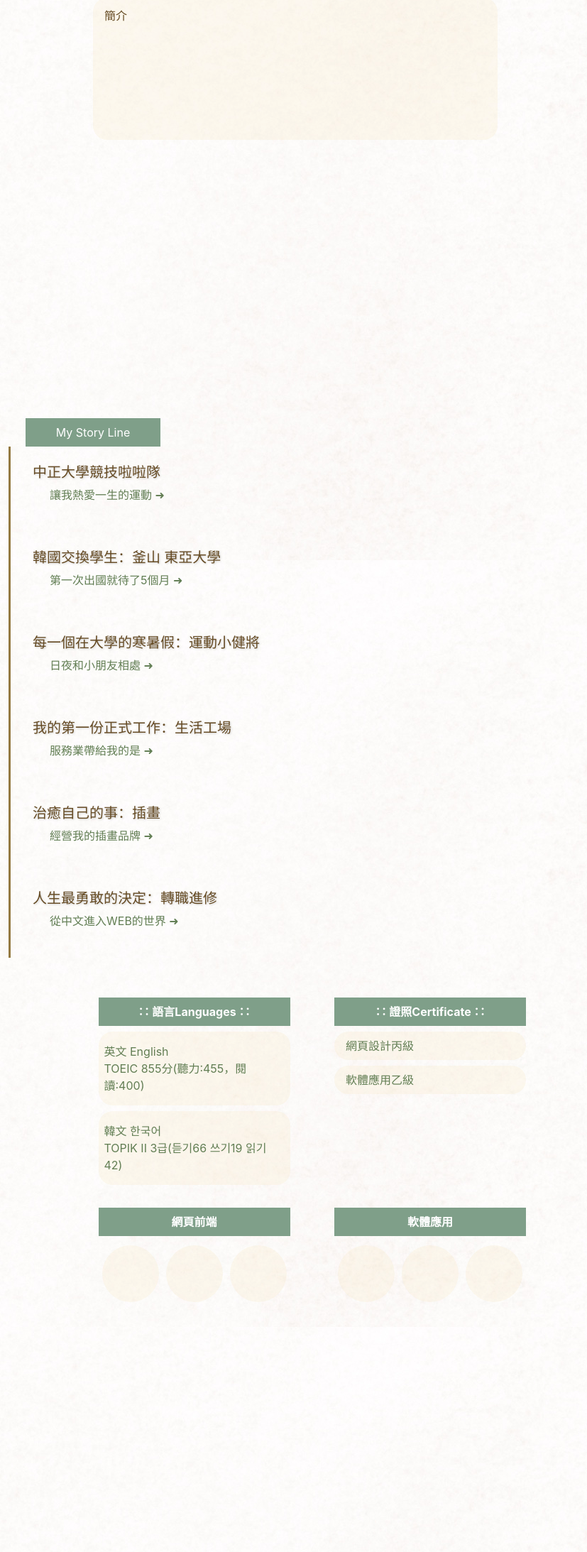
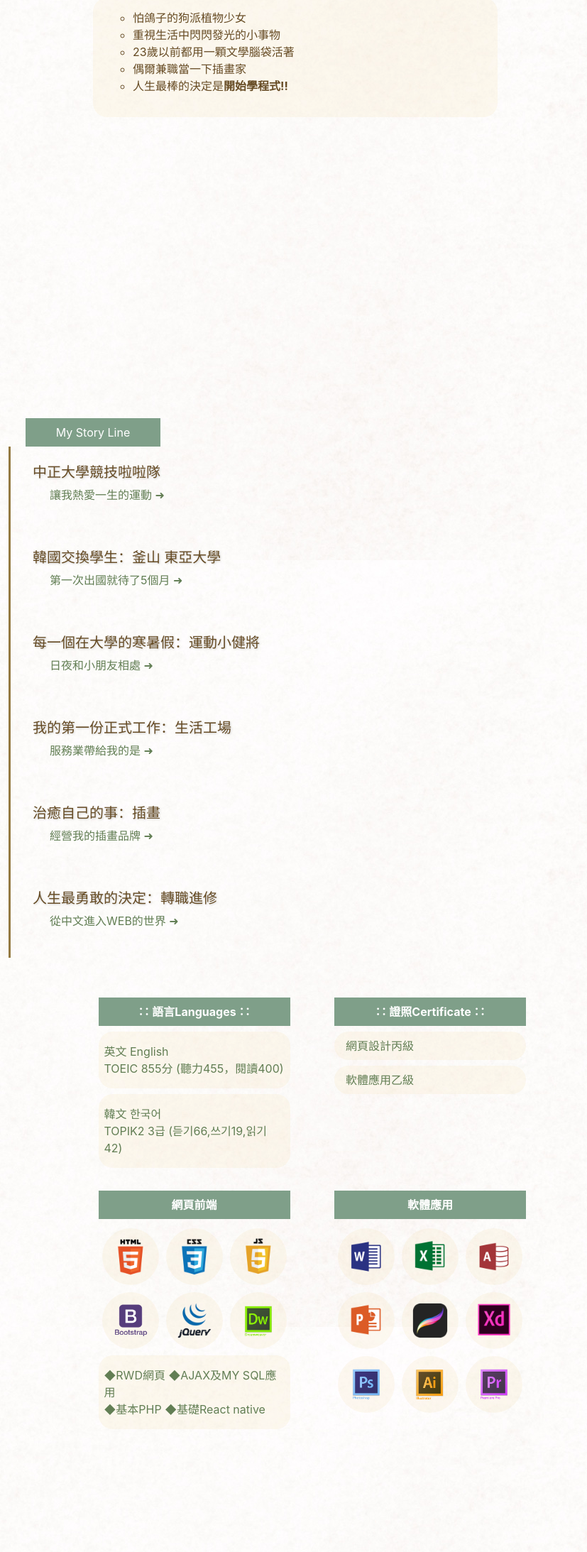
Before and after one commit to gras-chen/graschen, a plain HTML site: page index.html in a window 1280 px wide. Shown: the part 291-2477 px from the top of the page at 71% size, 224-1051 px from the left. Drawn offline with nearby package versions, Linux system fonts and the light colour scheme.

Commit message:
update index.html

```diff
--- a/css/custom.css
+++ b/css/custom.css
@@ -81,7 +81,6 @@ a{
   color: #fff;
   text-decoration: none;
 }
-
 .sidenav {
   position: fixed;
   top: 10%;
@@ -101,7 +100,7 @@ a{
   color:#c2bd77;
   text-decoration: none;
 }
-ul.a {
+ul {
   list-style-type: circle;
 }
 .roundIcon {
@@ -111,13 +110,17 @@ ul.a {
   border-radius: 50%;
   margin: 5px;
 }
+.img-icon {
+  background-repeat: no-repeat;
+  background-size: contain;
+  background-position: center center;
+}
 .sline {
   height: 0px;
   width: 100%;
   background-color: #f2f2f2;
   margin-top: 20px;
 }
-
 .timeline-pointer{
   position: relative;
   border-radius: 20px;
@@ -136,57 +139,6 @@ ul.a {
 .timeline-pointer:hover:before {
   background-color: rgb(202, 175, 116);
 }
-
-@media screen and (max-width: 768px) {
-  body {
-    overflow-y: visible;
-    overflow-x: hidden;
-  }
-  section{
-    height: 100%;
-    padding-top: 15vh;
-  }
-  a small::before {
-    content: '\A';
-    white-space: pre;
-  }
-  .d-phone a{
-    display: none;
-  }
-  .sline {
-    height: 3px;
-    width: 100%;
-    background-color: #f2f2f2;
-    margin-top: 20px;
-  }
-  .sidenav {
-    top: 0;
-    z-index: 99;
-    background-color: #fff;
-    width: 100%;
-    height: auto;
-    margin: 0;
-    padding: 5px;
-    left: 0;
-    font-size: 15px;
-
-  }
-  .sidenav a {
-    float: left;
-    margin: 0 5px;
-    text-align: center;
-  }
-  .linker a h5{
-    font-size: 16px;
-  }
-  .main {
-    margin: 10px;
-    margin-top: 100px;
-  }
-  .timeline-pointer:before{
-    display: none;
-  }
-  .timeline-pointer:hover{
-    background-color: rgba(255,255,255,0.5);
-  }
+.nav .active {
+  background-color: rgba(245,222,179,0.2);
 }
--- a/index.html
+++ b/index.html
@@ -24,34 +24,67 @@
         position: relative;
         padding-top: 10vh;
       }
-      .main {
-        margin-left: 100px;
-      }
       .timeline-pointer:hover{
         background-image: url(./images/bg-sm1.PNG);
         background-position: center center;
         background-size: cover;
       }
-
       .h100 {
         height: 100%;
-        /* background-color: rgb(243, 201, 201); */
-        /* padding: 10px; */
       }
       .h200 {
         height: 200px;
-        /* background-color: rgba(245,222,179,0.2); */
-        /* padding: 15px; */
       }
-      .h300 {
-        height: 300px;
-      }
-      .h400 {
-        height: 400px;
-        background-color: rgba(245,222,179,0.2);
-      }
-      .nav .active {
-        background-color: rgba(245,222,179,0.2);
+      @media screen and (max-width: 992px) {
+        body {
+          overflow-y: visible;
+          overflow-x: hidden;
+          height: auto;
+
+        }
+        section{
+          height: 100%;
+          padding-top: 15vh;
+        }
+        a small::before {
+          content: '\A';
+          white-space: pre;
+        }
+        .d-phone a{
+          display: none;
+        }
+        .sline {
+          height: 3px;
+          width: 100%;
+          background-color: #f2f2f2;
+          margin-top: 20px;
+        }
+        .sidenav {
+          top: 0;
+          z-index: 99;
+          background-color: #fff;
+          width: 100%;
+          height: auto;
+          margin: 0;
+          padding: 5px;
+          left: 0;
+          font-size: 15px;
+
+        }
+        .sidenav a {
+          float: left;
+          margin: 0 5px;
+          text-align: center;
+        }
+        .linker a h5{
+          font-size: 16px;
+        }
+        .timeline-pointer:before{
+          display: none;
+        }
+        .timeline-pointer:hover{
+          background-color: rgba(255,255,255,0.5);
+        }
       }
     </style>
 
@@ -101,9 +134,14 @@
             </div>
             <!-- 簡介 -->
             <div class="row justify-content-center">
-              <div class="col-lg-6 col-md-8 h200 bg-bwheat p-3" style="color: #664b24;">
-                <h6>簡介</h6>
-                <p></p>
+              <div class="col-lg-6 col-md-8 h100 bg-bwheat p-3" style="color: #664b24;">
+                <ul>
+                  <li>怕鴿子的狗派植物少女</li>
+                  <li>重視生活中閃閃發光的小事物</li>
+                  <li>23歲以前都用一顆文學腦袋活著</li>
+                  <li>偶爾兼職當一下插畫家</li>
+                  <li>人生最棒的決定是<strong>開始學程式!!</strong></li>
+                </ul>
               </div>
             </div>
         </div>
@@ -111,7 +149,7 @@
 
     <!-- ********************STORY******************** -->
     <section id="story">
-      <div class="container">
+      <div class="container-lg">
         <div class="row">
           <div class="col-xl-2 col-lg-3"></div>
           <div class="col-md-2 bg-dgreen text-center p-2 sectionTitle">My Story Line</div>
@@ -321,8 +359,8 @@
               <div class="col-md-5 col-lg-4 d-flex justify-content-center">
                 <div class="d-flex flex-column mt-3">
                   <div class="mb-2 p-2 bg-dgreen text-center font-weight-bold">∷ 語言Languages ∷</div>
-                  <div class="mb-2 py-3 px-2 bg-wheat">英文 English<br>TOEIC 855分(聽力:455，閱讀:400)</div>
-                  <div class="mb-3 py-3 px-2 bg-wheat">韓文 한국어<br>TOPIK II 3급(듣기66 쓰기19 읽기42)</div>
+                  <div class="mb-2 py-3 px-2 bg-wheat">英文 English<br>TOEIC 855分 (聽力455，閱讀400)</div>
+                  <div class="mb-3 py-3 px-2 bg-wheat">韓文 한국어<br>TOPIK2 3급 (듣기66,쓰기19,읽기42)</div>
                 </div>
               </div>
               <div class="col-md-5 col-lg-3 d-flex justify-content-center">
@@ -339,9 +377,20 @@
                 <div class="d-flex flex-column mt-3">
                   <div class="mb-2 p-2 bg-dgreen text-center font-weight-bold">網頁前端</div>
                   <div class="d-flex flex-row">
-                    <div class="roundIcon"></div>
-                    <div class="roundIcon"></div>
-                    <div class="roundIcon"></div>
+                    <div class="roundIcon img-icon" style="background-image: url(./images/html.png);"></div>
+                    <div class="roundIcon img-icon" style="background-image: url(./images/CSS.png);"></div>
+                    <div class="roundIcon img-icon" style="background-image: url(./images/js.png);"></div>
+                  </div>
+                  <div class="d-flex flex-row">
+                    <div class="roundIcon img-icon" style="background-image: url(./images/Bootstrap.png);"></div>
+                    <div class="roundIcon img-icon" style="background-image: url(./images/jQuery.png);"></div>
+                    <div class="roundIcon img-icon" style="background-image: url(./images/dw.png);"></div>
+                  </div>
+                  <div class="d-flex flex-row">
+                    <div class="mt-1 py-3 px-2 bg-wheat">
+                      <span>◆RWD網頁 ◆AJAX及MY SQL應用</span><br>
+                      <span>◆基本PHP ◆基礎React native</span>
+                    </div>
                   </div>
                 </div>
               </div>
@@ -349,9 +398,19 @@
                 <div class="d-flex flex-column mt-3">
                   <div class="mb-2 p-2 bg-dgreen text-center font-weight-bold">軟體應用</div>
                   <div class="d-flex flex-row">
-                    <div class="roundIcon"></div>
-                    <div class="roundIcon"></div>
-                    <div class="roundIcon"></div>
+                    <div class="roundIcon img-icon" style="background-image: url(./images/word.png);"></div>
+                    <div class="roundIcon img-icon" style="background-image: url(./images/excel.png);"></div>
+                    <div class="roundIcon img-icon" style="background-image: url(./images/access.png);"></div>
+                  </div>
+                  <div class="d-flex flex-row">
+                    <div class="roundIcon img-icon" style="background-image: url(./images/powerpoint.png);"></div>
+                    <div class="roundIcon img-icon" style="background-image: url(./images/procreate.png);"></div>
+                    <div class="roundIcon img-icon" style="background-image: url(./images/Xd.png);"></div>
+                  </div>
+                  <div class="d-flex flex-row">
+                    <div class="roundIcon img-icon" style="background-image: url(./images/ps.png);"></div>
+                    <div class="roundIcon img-icon" style="background-image: url(./images/ai.png);"></div>
+                    <div class="roundIcon img-icon" style="background-image: url(./images/pr.png);"></div>
                   </div>
                 </div>
               </div>
```
Also changed, not shown: images/Bootstrap.png (added), images/CSS.png (added), images/Xd.png (added), images/access.png (added), images/adobe.png (added), images/ai.png (added), images/dw.png (added), images/excel.png (added), images/html.png (added), images/jQuery.png (added), images/js.png (added), images/powerpoint.png (added), images/pr.png (added), images/procreate.png (added), 2 more files.
